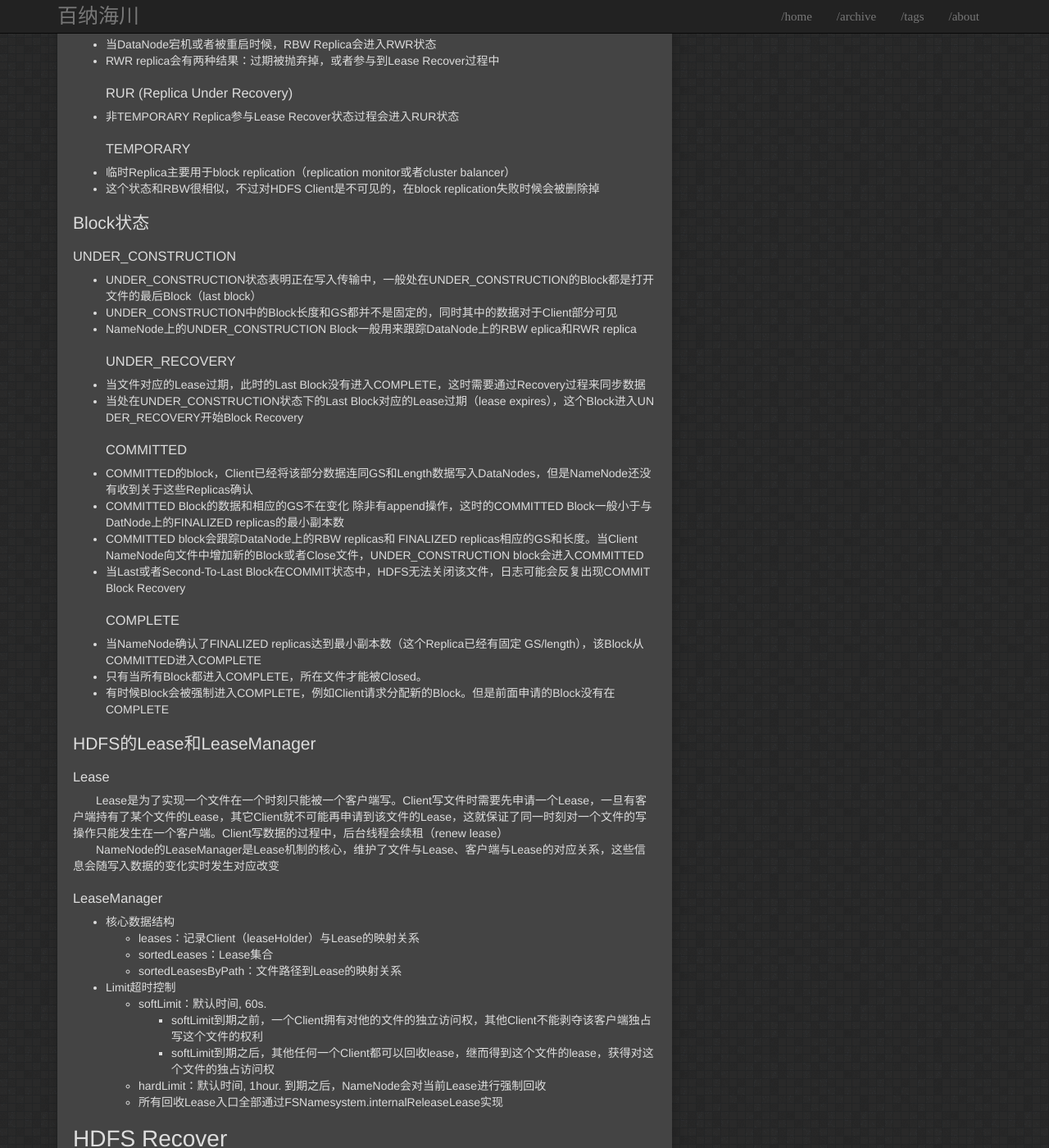
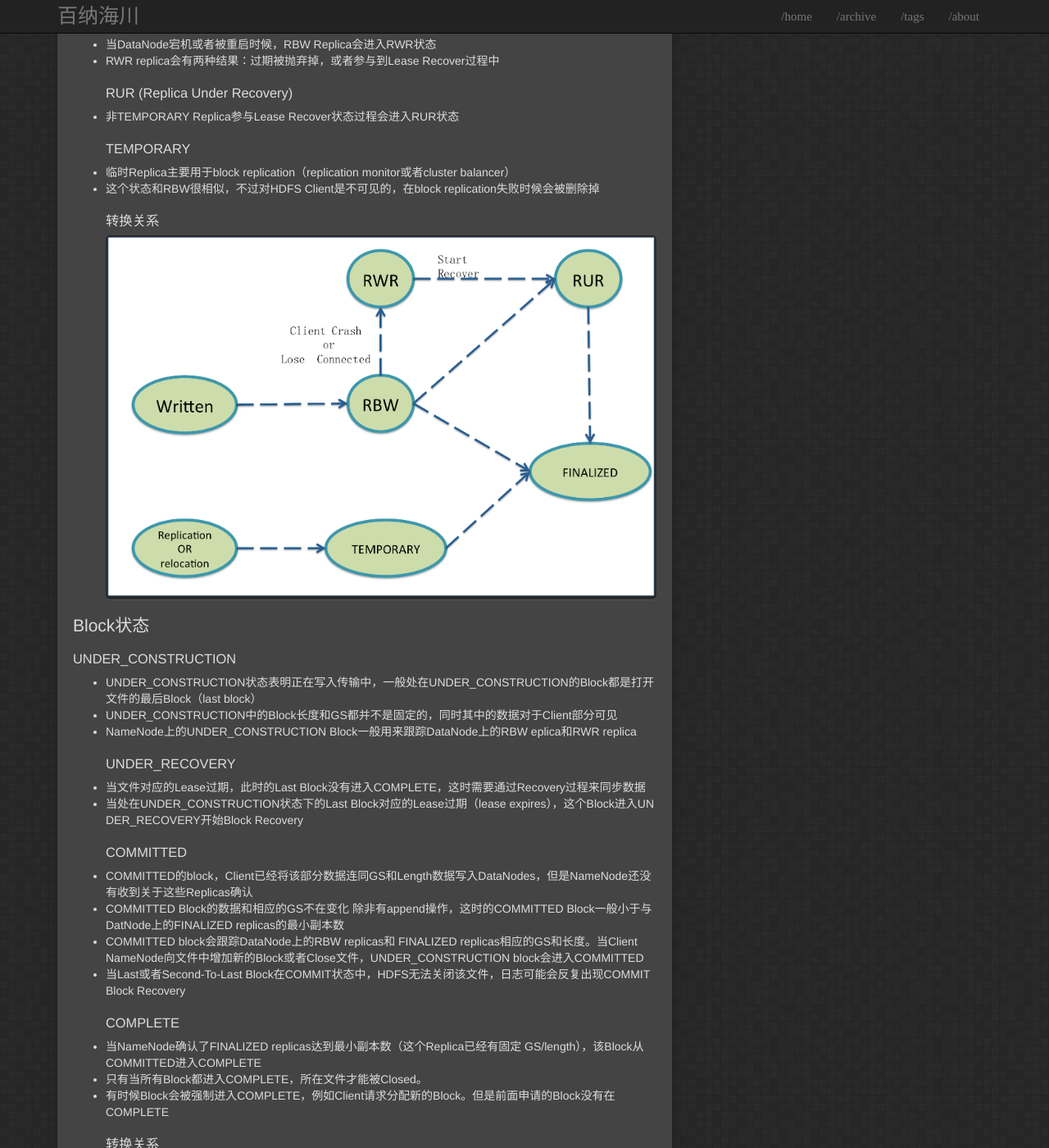
Before and after one commit to igithu/summary, a Jekyll site: the page built from _posts/2018-04-14-hdfs-recover.md, in a window 1280 px wide and 1400 px high, scrolled down 1315 px. Shown: the whole window at 82% size. Built offline with Jekyll 4.4.1, drawn with Linux system fonts in a browser that asks for light colours.

Commit message:
Update 2018-04-14-hdfs-recover.md

```diff
--- a/_posts/2018-04-14-hdfs-recover.md
+++ b/_posts/2018-04-14-hdfs-recover.md
@@ -35,6 +35,8 @@ tags: hdfs
 ### TEMPORARY
 * 临时Replica主要用于block replication（replication monitor或者cluster balancer）
 * 这个状态和RBW很相似，不过对HDFS Client是不可见的，在block replication失败时候会被删除掉
+### 转换关系
+![image02](https://igithu.github.io/summary/images/rep-state.png)
 
 ## Block状态
 ### UNDER_CONSTRUCTION
@@ -53,6 +55,8 @@ tags: hdfs
 * 当NameNode确认了FINALIZED replicas达到最小副本数（这个Replica已经有固定 GS/length），该Block从COMMITTED进入COMPLETE
 * 只有当所有Block都进入COMPLETE，所在文件才能被Closed。
 * 有时候Block会被强制进入COMPLETE，例如Client请求分配新的Block。但是前面申请的Block没有在COMPLETE
+### 转换关系
+![image03](https://igithu.github.io/summary/images/block-state.png)
 
 ## HDFS的Lease和LeaseManager
 ### Lease
```
